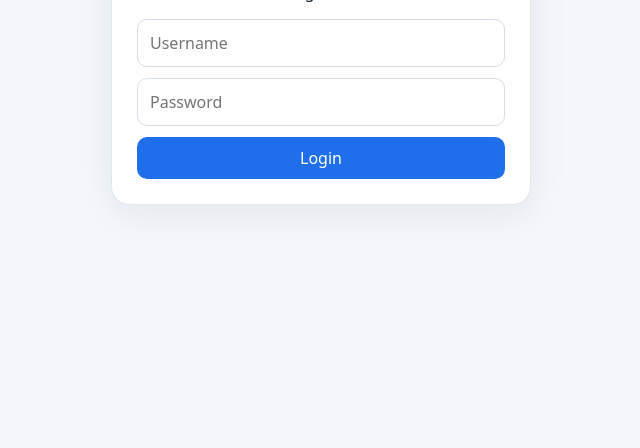
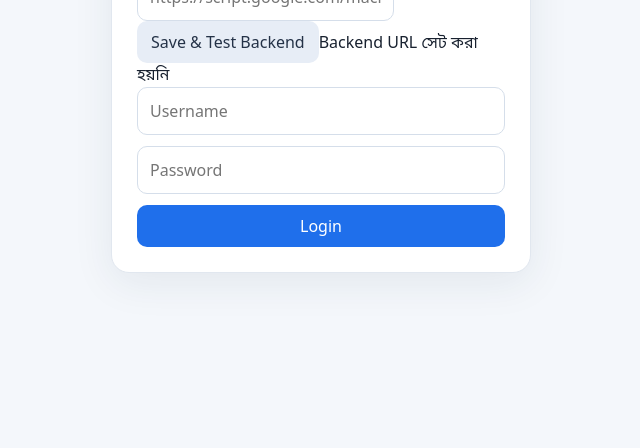
Before and after one commit to msstore978-bot/shipon-store-test, a website built with Vite: page index.html in a window 1280 px wide. Shown: the part 352-800 px from the top of the page, without its empty margins (319-959 px from the left). Built offline with nearby package versions, Linux system fonts and the light colour scheme.

Commit message:
Update index.html

```diff
--- a/index.html
+++ b/index.html
@@ -3,7 +3,8 @@
 <meta name="theme-color" content="#101827"><link rel="manifest" href="/manifest.webmanifest"><title>Shipon Store</title><link rel="stylesheet" href="/src/styles.css"></head>
 <body>
 <div id="loginScreen" class="login show"><div class="login-card"><h1>Shipon Store</h1><p>Offline Business Management</p>
-<form id="loginForm"><input id="username" placeholder="Username" autocomplete="username" required><input id="password" type="password" placeholder="Password" autocomplete="current-password" required><button class="primary">Login</button></form></div></div>
+<div class="backend-login-box"><label for="loginBackendUrl">Apps Script Backend URL</label><input id="loginBackendUrl" type="url" inputmode="url" autocomplete="url" placeholder="https://script.google.com/macros/s/.../exec"><div class="backend-login-actions"><button id="saveBackendBtn" type="button" class="secondary">Save & Test Backend</button><span id="backendStatus" class="backend-status">Backend URL সেট করা হয়নি</span></div></div>
+<form id="loginForm"><input id="username" placeholder="Username" autocomplete="username" required><input id="password" type="password" placeholder="Password" autocomplete="current-password" required><button id="loginBtn" class="primary">Login</button></form></div></div>
 <div class="app">
 <aside class="sidebar"><div class="brand">Shipon Store<small>Offline Business App</small></div><nav class="nav">
 <button data-tab="dashboard" class="active">Dashboard</button><button data-tab="customers">Customers</button><button data-tab="due">Due</button><button data-tab="sales">Sales</button><button data-tab="products">Products</button><button data-tab="purchases">Purchase</button><button data-tab="suppliers">Supplier</button><button data-tab="profit">Profit</button><button data-tab="sync">Sync</button><button data-tab="settings">Settings</button></nav></aside>
```
